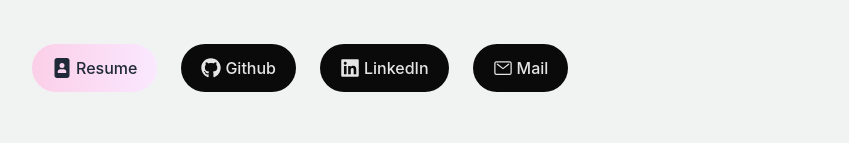
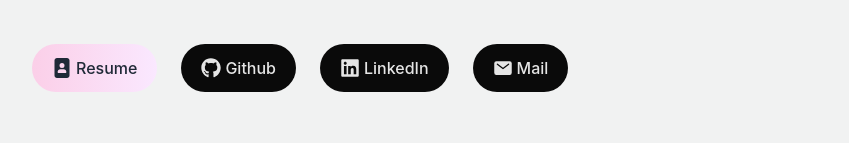
Before and after one commit to thyatran/portfolio, a React (Vite) app in the folder frontend/: page / in a window 1280 px wide. Shown: the part 160-303 px from the top of the page, without its empty margins (208-1057 px from the left). Built offline with nearby package versions, Linux system fonts and the light colour scheme.

Commit message:
Edit resume link and change email icon

```diff
--- a/frontend/src/components/Main/Contacts.jsx
+++ b/frontend/src/components/Main/Contacts.jsx
@@ -2,13 +2,18 @@ import React from "react";
 import { FaGithub } from "react-icons/fa";
 import { FaImagePortrait } from "react-icons/fa6";
 import { FaLinkedin } from "react-icons/fa";
-import { IoMailOutline } from "react-icons/io5";
+import { IoMail } from "react-icons/io5";
 
 const Contacts = () => {
   return (
     <div className="flex flex-wrap justtify-start gap-4 p-4 sm:gap-6 sm:p-6">
       {/* RESUME */}
-      <a className="group relative inline-flex h-12 items-center justify-center overflow-hidden rounded-full bg-gradient-to-r from-pink-200 to-fuchsia-100 px-4 sm:px-5 text-sm sm:text-base font-medium text-gray-800 duration-500">
+      <a
+        href="https://thy-resume.netlify.app/resume.pdf"
+        target="_blank"
+        rel="noopener noreferrer"
+        className="group relative inline-flex h-12 items-center justify-center overflow-hidden rounded-full bg-gradient-to-r from-pink-200 to-fuchsia-100 px-4 sm:px-5 text-sm sm:text-base font-medium text-gray-800 duration-500"
+      >
         <div className="relative inline-flex -translate-x-0 items-center transition group-hover:-translate-x-6">
           <div class="absolute translate-x-0 opacity-100 transition group-hover:-translate-x-6 group-hover:opacity-0">
             <FaImagePortrait className="h-5 w-5" />
@@ -107,7 +112,7 @@ const Contacts = () => {
       >
         <div className="relative inline-flex -translate-x-0 items-center transition group-hover:-translate-x-6">
           <div class="absolute translate-x-0 opacity-100 transition group-hover:-translate-x-6 group-hover:opacity-0">
-            <IoMailOutline className="h-5 w-5" />
+            <IoMail className="h-5 w-5" />
           </div>
           <span class="pl-6">Mail</span>
           <div class="absolute right-0 translate-x-12 opacity-0 transition group-hover:translate-x-6 group-hover:opacity-100">
```
Also changed, not shown: package.json (deleted, +0 -15 lines), 1 other file (tests, documents, lock files or other folders).
